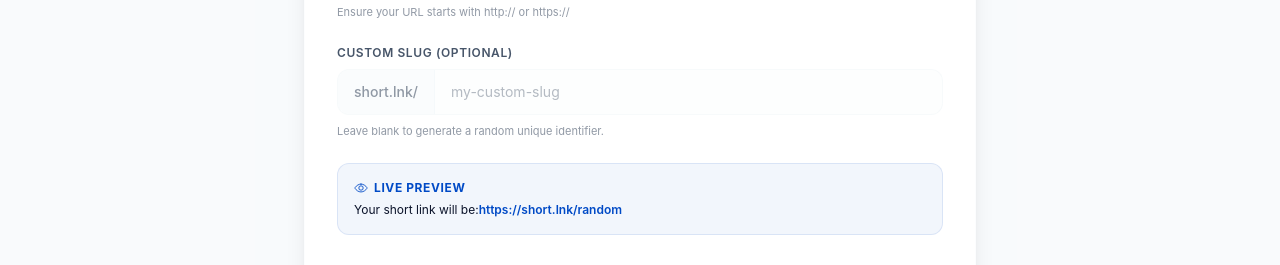
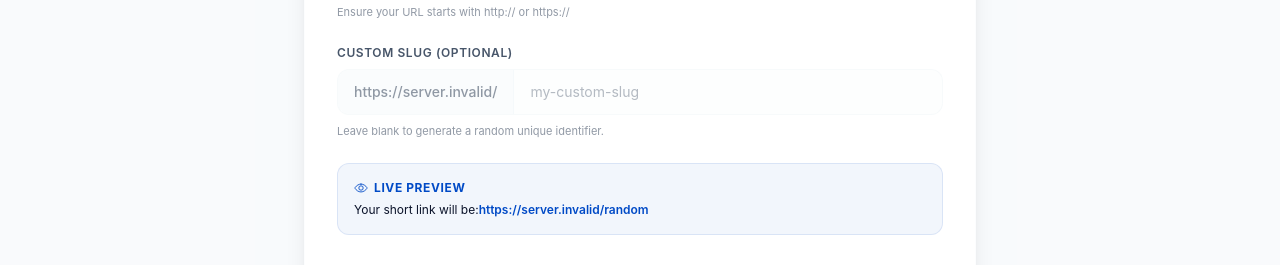
Before and after one commit to alfannurfaiz9/shrink_url_fe, a React (Vite) app: page /user/link in a window 1280 px wide. Shown: the part 329-594 px from the top of the page. Built offline with nearby package versions, Linux system fonts and the light colour scheme; no server answers.

Commit message:
refactor: change hardcoded url to use env api url in create link form

```diff
--- a/src/pages/CreateLinks/CreateLinkForm.tsx
+++ b/src/pages/CreateLinks/CreateLinkForm.tsx
@@ -85,7 +85,7 @@ const CreateLinkForm = () => {
           }`}
         >
           <div className="bg-gray/10 px-4 py-3 text-dark-gray/60 text-sm font-medium border-r border-gray/20">
-            short.lnk/
+            {`${import.meta.env.VITE_API_URL}/`}
           </div>
           <input
             type="text"
@@ -117,7 +117,7 @@ const CreateLinkForm = () => {
         <p className="text-xs text-dark">
           Your short link will be:
           <span className="font-semibold text-primary">
-            {`https://short.lnk/${customSlug || "random"}`}
+            {`${import.meta.env.VITE_API_URL}/${customSlug || "random"}`}
           </span>
         </p>
       </div>
```
